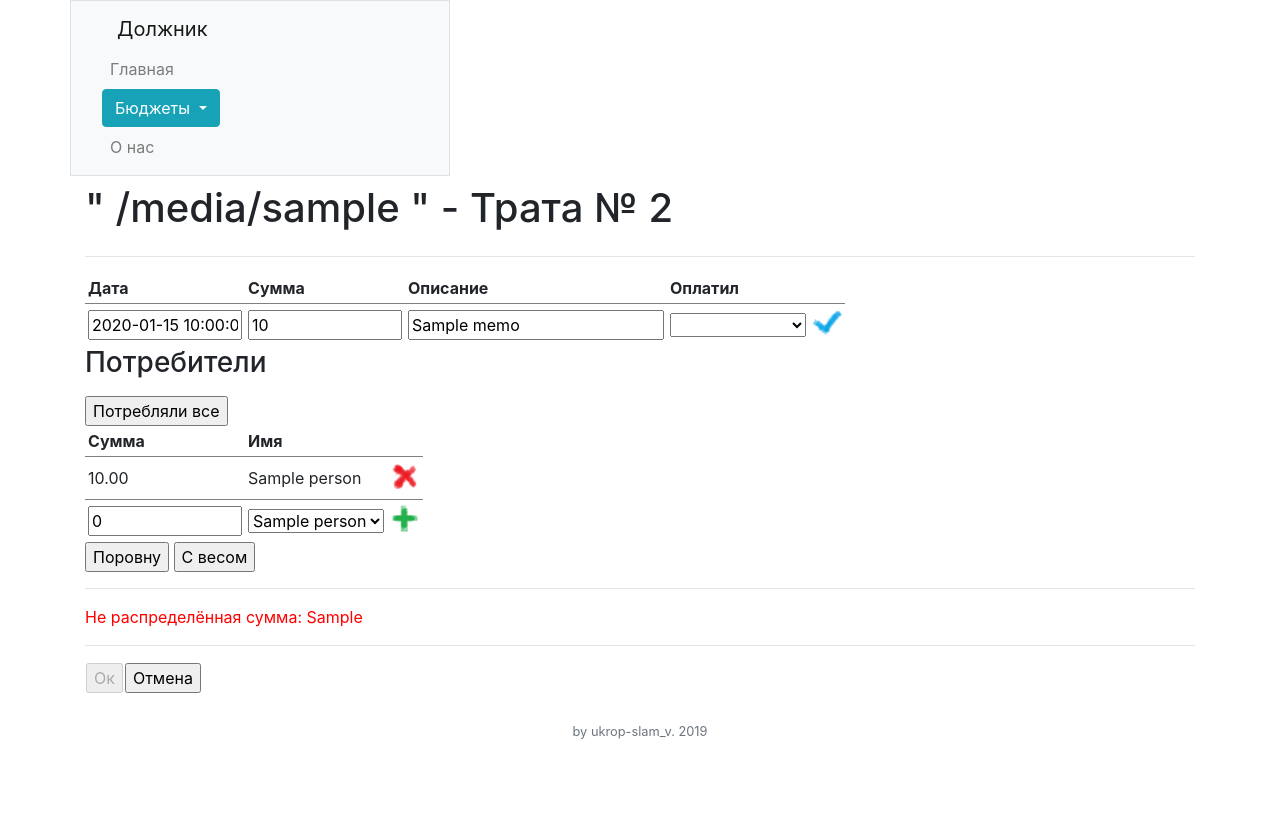
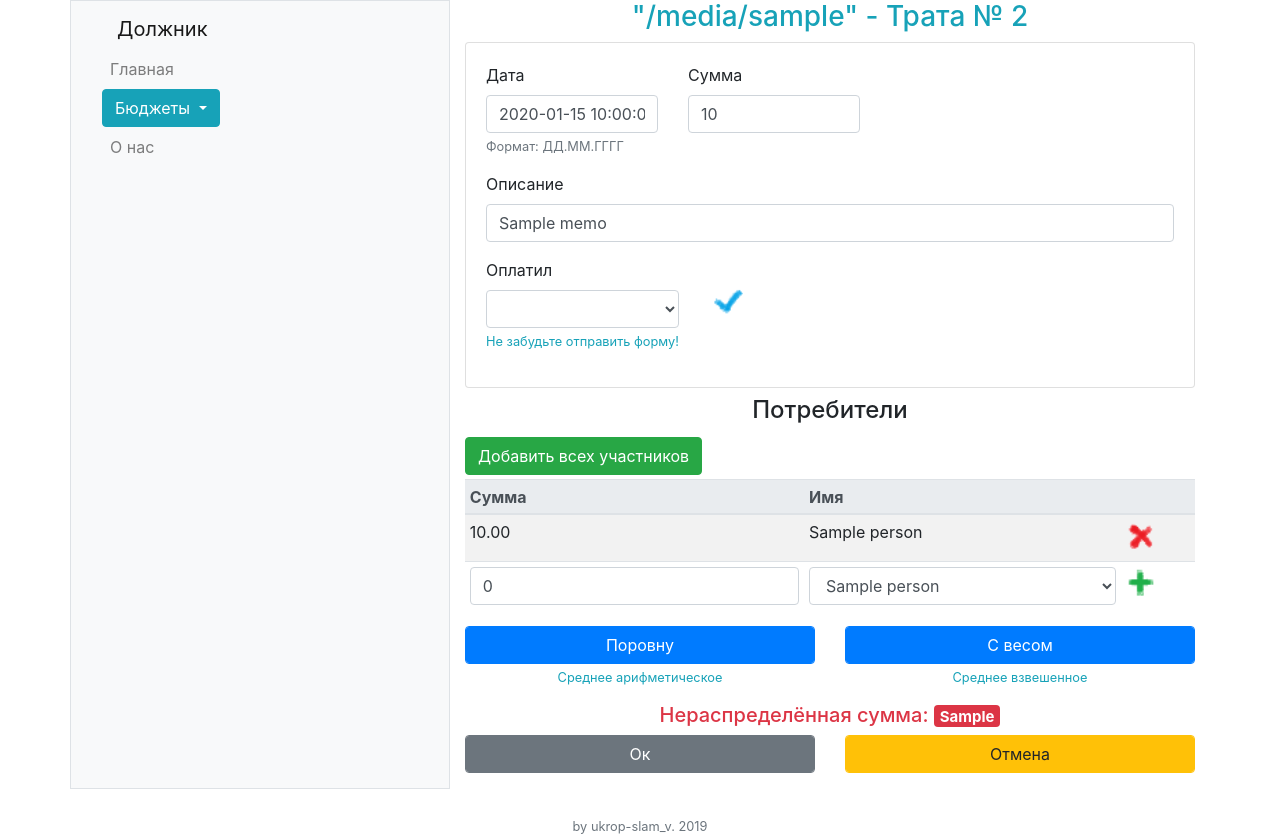
Before and after one commit to gangstaar/debtor, a Flask app: template templates/editspending.html in a window 1280 px wide. Before the commit the page ends 739 px from the top, so only its background shows below. Run offline with Flask 2, Linux system fonts and the light colour scheme; the template is opened without the code that fills it: most values are stand-ins (such as "Sample title", 1, 10 or a date in 2020); some libraries are stand-ins or nearby versions.

Commit message:
Стиль страницы редактирования траты

```diff
--- a/templates/base.html
+++ b/templates/base.html
@@ -21,8 +21,9 @@
     <div class="row">
         <div class="col col-sm-4 border bg-light">
             <nav class="navbar navbar-expand-sm navbar-light bg-light flex-column align-items-start">
-                <div class="container-fluid justify-content-between">
+                <div class="container-fluid justify-content-between align-content-center flex-wrap">
                     <a class="navbar-brand" href="{{url_for('main')}}">Должник</a>
+                    <p class="text-info my-0"></p>
                     <button class="navbar-toggler" type="button" data-toggle="collapse" data-target="#navbarSupportedContent" aria-controls="navbarSupportedContent" aria-expanded="false" aria-label="Toggle navigation">
                         <span class="navbar-toggler-icon"></span>
                     </button>
@@ -60,49 +61,12 @@
                     </ul>
                 </div>
             </nav>
-
-
-                    <!--<div class="container w-100"></div>-->
-                    <!--<div class="d-flex flex-nowrap flex-sm-column">-->
-                        <!--{% for budget in g.saved_budgets %}-->
-                        <!--<li class="nav-item d-flex flex-column">-->
-                            <!--{% if g.budget_file == budget %}-->
-                                <!--<a class="nav-link active" href="{{url_for('edit_budget', budget_file=budget)}}" title="{{budget[:-4]}}">-->
-                            <!--{% else %}-->
-                                <!--<a class= "nav-link" href="{{url_for('edit_budget', budget_file=budget)}}" title="{{budget[:-4]}}">-->
-                            <!--{% endif %}-->
-                                    <!--{% if budget.__len__() > 15%}-->
-                                        <!--{{budget[0:11]+'...'}}-->
-                                    <!--{% else %}-->
-                                        <!--{{budget[:-4]}}-->
-                                    <!--{% endif%}-->
-                                <!--</a>-->
-                                <!--{% if g.budget_file == budget %}-->
-                                    <!--<div class="d-flex flex-row justify-content-between py-2">-->
-                                        <!--<a href="{{url_for('print_budget', budget_file=budget)}}" title="Редактировать">-->
-                                        <!--<img src={{url_for('static', filename='edit.png' )}} alt="Редактировать" border="0"-->
-                                             <!--class="pictobutton"></a>-->
-                                        <!--<a href="{{url_for('delete_budget', budget_file=budget)}}" title="Удалить"-->
-                                           <!--class="confirm-required" message="Удалить бюджет &quot;{{budget}}&quot;?">-->
-                                        <!--<img src={{url_for('static', filename='cross.png' )}} alt="Удалить" border="0"-->
-                                             <!--class="pictobutton"></a>-->
-                                        <!--<a href="{{url_for('copy_budget', budget_file=budget)}}" title="Создать копию"-->
-                                           <!--class="confirm-required" message="Создать копию бюджета &quot;{{budget}}&quot;?">-->
-                                        <!--<img src={{url_for('static', filename='cpy.png' )}} alt="Создать копию" border="0"-->
-                                             <!--class="pictobutton"></a>-->
-                                    <!--</div>-->
-                                <!--{% endif %}-->
-                        <!--</li>-->
-                        <!--{% endfor %}-->
-                    <!--</div>-->
-                <!--</ul>-->
-            <!--</div>-->
         </div>
         <div class="col-sm">
             <div class="row">
                 <div class="col-12 align-items-center">
                     <h3 class="text-info text-center">
-                    {% block header %}{% endblock %}
+                        {% block header %}{% endblock %}
                     </h3>
                 </div>
                 <div class="col">
--- a/templates/editspending.html
+++ b/templates/editspending.html
@@ -1,74 +1,93 @@
 {% extends 'base.html' %}
 
 {% block header %}
-<h1>
 {% block title %}
-    "
 {% if budget_file %}
-    {{budget_file[:-4]}}
+    "{{budget_file[:-4]}}"
 {% else %}
     Файл не выбран
 {% endif %}
-    "
     {% if index == -1%}
     - Новая трата
     {% else %}
     - Трата № {{index+1}}
     {% endif %}
 {% endblock %}
-</h1>
 {% endblock %}
 
 {% block content %}
-<hr>
 
-
+<div class="card">
+    <!--<div class="card-header">-->
+        <!--<p class="text-info my-0">Заголовок</p>-->
+    <!--</div>-->
+    <div class="card-body">
         <form name="editspendinghead" method="post" id="editspendinghead"
               action="{{url_for('spending.edit_head')}}">
-    <table border="0" cellpadding="3" rules="rows">
-        <tr>
-            <td><b>Дата</b></td><td><b>Сумма</b></td><td><b>Описание</b></td><td><b>Оплатил</b></td>
-        </tr>
-        <tr>
-            <td>
-                <input name="spendingdate" type="text" value="{{spending.get_date_s()}}" size="10">
-            </td>
-            <td>
-                <input name="spendingamount" type="text" value="{{spending.amount}}" size="10">
-            </td>
-            <td>
-                <input name="spendingmemo" type="text" value="{{spending.memo}}" size="20">
-            </td>
-            <td>
-                <select name="spendingpayer" form="editspendinghead">
+            <div class="row justify-content-start">
+                <div class="col-auto">
+                    <div class="form-group">
+                        <label for="spendingDate">Дата</label>
+                        <input type="text" class="form-control" name="spendingdate" id="spendingDate"  value="{{spending.get_date_s()}}" size="10">
+                        <small class="form-text text-muted">Формат: ДД.ММ.ГГГГ</small>
+                    </div>
+                </div>
+                <div class="col-auto">
+                    <div class="form-group">
+                        <label for="spendingAmount">Сумма</label>
+                        <input type="text" class="form-control" name="spendingamount" id="spendingAmount"  value="{{spending.amount}}" size="10">
+                    </div>
+                </div>
+            </div>
+            <div class="row">
+                <div class="col-sm">
+                    <div class="form-group">
+                        <label for="spendingMemo">Описание</label>
+                        <input type="text" class="form-control" name="spendingmemo" id="spendingMemo"  value="{{spending.memo}}">
+                    </div>
+                </div>
+            </div>
+            <div class="row row align-items-center">
+                <div class="col-auto">
+                    <div class="form-group">
+                        <label for="spendingPayer">Оплатил</label>
+                        <select class="form-control" name="spendingpayer" id="spendingPayer">
                             <option></option>
                             {% for person in budget.persons_list %}
                             <option {% if person.name == spending.payer.name %} selected {% endif %} >{{person.name}}</option>
                             {% endfor %}
                         </select>
-            </td>
-            <td>
+                        <small class="form-text text-info">Не забудьте отправить форму!</small>
+                    </div>
+                </div>
+                <div class="col-auto">
+                    <div class="form-group mx-1 align-self-center">
                         <input type="image" alt="Ок" src="{{url_for('static', filename='ok.png')}}" class="pictobutton">
-            </td>
-        </tr>
-    </table>
+                    </div>
+                </div>
+            </div>
         </form>
-
+    </div>
+</div>
 
 {% if spending.amount > 0 %}
 
-<h3>Потребители</h3>
+<h4 class="text-center pt-2">Потребители</h4>
 
+{% if spending.is_calculated() %}
+{% else %}
+<input class="btn btn-success my-1" name="addAll" type="submit" value="Добавить всех участников" form="addpersonID">
+{%endif%}
 
-
-<p></p>
-
-<table border="0" cellpadding="3" rules="rows">
+<table class="table table-striped table-sm table-responsive-sm">
+    <thead class="thead-light">
         <tr>
-        <td><b>Сумма</b></td>
-        <td><b>Имя</b></td>
-        <td></td>
+            <th>Сумма</th>
+            <th>Имя</th>
+            <th></th>
         </tr>
+    </thead>
+    <tbody>
     {% for c in spending.consumers_list %}
     <tr>
         <td>{{"{0:8.2f}".format(c.amount)}}</td>
@@ -87,10 +106,10 @@
     <form method="post" name="addperson" id="addpersonID"
           action="{{url_for('spending.add_person')}}">
         <td>
-            <input name="amount" type="text" size="10" value="0">
+            <input class="form-control" name="amount" type="text" size="10" value="0">
         </td>
         <td>
-            <select name="name" form="addpersonID">
+            <select name="name" class="form-control" form="addpersonID">
                 {% for person in budget.persons_list %}<option>{{person.name}}</option>{% endfor %}
             </select>
         </td>
@@ -98,41 +117,53 @@
             <input name="addperson" type="image" src="{{url_for('static', filename='plus.png')}}" alt="Добавить"
                    class="pictobutton">
         </td>
-        <input name="addAll" type="submit" value="Потребляли все" form="addpersonID" class="button">
     </form>
     </tr>
     {% endif %}
+    </tbody>
 </table>
+
+{% if spending.consumers_list.__len__() > 0 %}
 <form method="post" name="calc"
       action="{{url_for('spending.calc')}}">
-    <input name="aver" type="submit" value="Поровну" class="button">
-    <input name="weighted" type="submit" value="C весом" class="button">
+    <div class="row">
+        <div class="form-group col">
+            <input name="aver" type="submit" value="Поровну" class="form-control btn btn-primary">
+            <small class="form-text text-info text-center">Среднее арифметическое</small>
+        </div>
+        <div class="form-group col">
+            <input name="weighted" type="submit" value="C весом" class="form-control btn btn-primary">
+            <small class="form-text text-info text-center">Среднее взвешенное</small>
+        </div>
+    </div>
 </form>
-<hr>
+{% endif %}
+
 {% if spending.is_calculated() %}
-<font color="green">Расход распределён</font>
+<h5 class="text-success text-center">Расход распределён</h5>
 {% else %}
-<font color="red">Не распределённая сумма: {{spending.get_undistributed_value()}}</font>
+<h5 class="text-danger text-center">Нераспределённая сумма: <span class="badge badge-danger">{{spending.get_undistributed_value()}}</span></h5>
 {% endif %}
 {% else %}
-<h5>
+<h5 class="text-info text-center">
 Укажите сумму и оплатившего для добавления потребителей.
 </h5>
 {% endif %}
 
-<hr>
 <form method="post" name="ok"
       action="{{url_for('spending.submit', index=index)}}">
-<table>
-    <tr>
+    <div class="row">
+        <div class="form-group col">
             {% if spending.is_calculated() and budget.is_participant(spending.payer.name) %}
-        <td><input name="ok" type="submit" value="Ок" class="button"></td>
+            <input class="form-control btn-success" name="ok" type="submit" value="Ок">
             {% else %}
-        <td><input name="ok" type="submit" value="Ок" disabled class="button"></td>
+            <input class="form-control btn-secondary" disabled name="ok" type="submit" value="Ок">
             {% endif %}
-        <td><input name="cancel" type="submit" value="Отмена" class="button"></td>
-    </tr>
-</table>
+        </div>
+        <div class="form-group col">
+            <input class="form-control btn-warning" name="cancel" type="submit" value="Отмена">
+        </div>
+    </div>
 </form>
 
 {% endblock %}
```
Also changed, not shown: templates/edit.html (+18 -14 lines). Lines whose indentation alone changed are shown as unchanged.
